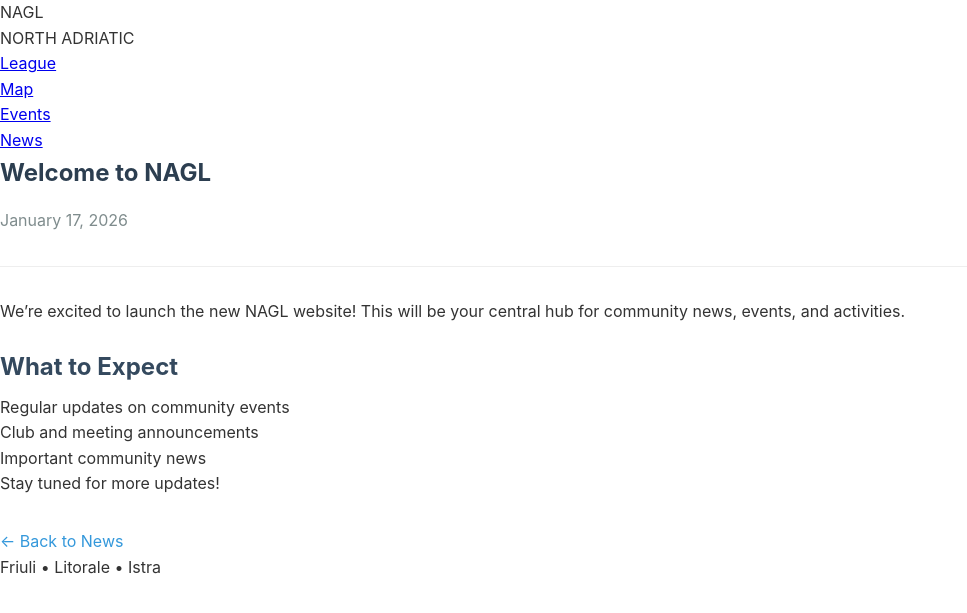
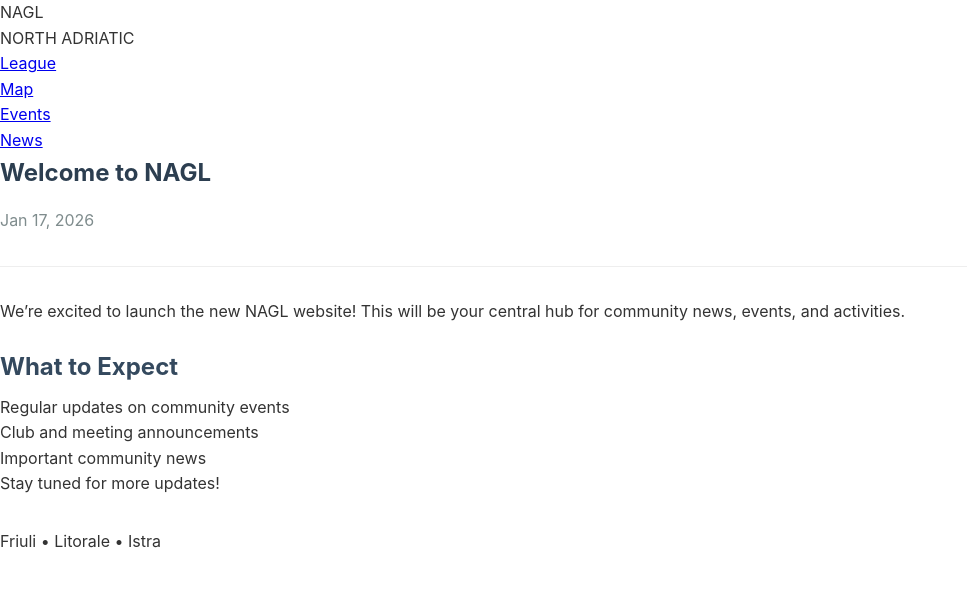
Before and after one commit to North-Adriatic-Go-League/north-adriatic-go-league.github.io, a Jekyll site: the page built from _posts/2026-01-17-welcome-to-nagl.md, in a window 1280 px wide. Shown: the top 613 px of the page, without its empty margins (0-967 px from the left). Built offline with Jekyll 4.4.1, drawn with Linux system fonts in a browser that asks for light colours; some web fonts are replaced.

Commit message:
Update post.html

```diff
--- a/_layouts/post.html
+++ b/_layouts/post.html
@@ -1,15 +1,12 @@
 ---
 layout: default
 ---
-<article class="post">
-  <header class="post-header">
-    <h1>{{ page.title }}</h1>
-    <p class="post-meta">{{ page.date | date: "%B %d, %Y" }}</p>
-  </header>
-
-  <div class="post-content">
-    {{ content }}
-  </div>
-
-  <a href="{{ '/news' | relative_url }}" class="back-link">&larr; Back to News</a>
+<article class="post-content">
+    <header class="post-header">
+        <h1>{{ page.title }}</h1>
+        <p class="post-meta">{{ page.date | date: "%b %-d, %Y" }}</p>
+    </header>
+    <div class="entry">
+        {{ content }}
+    </div>
 </article>
```
